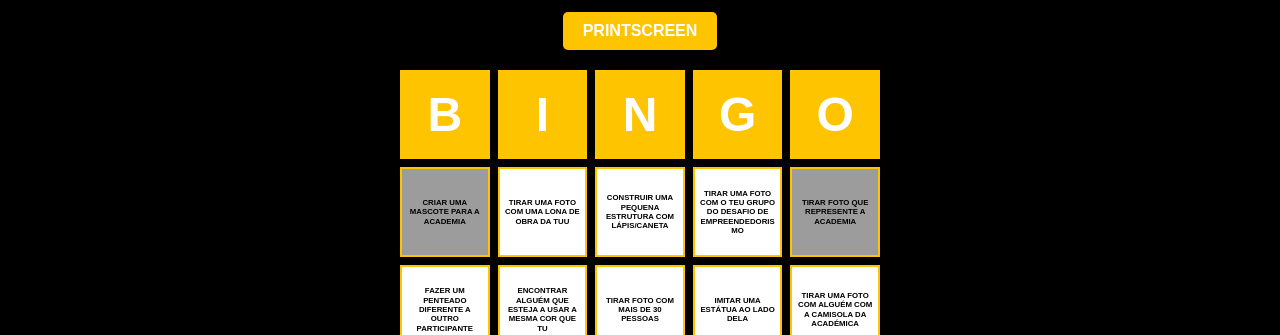
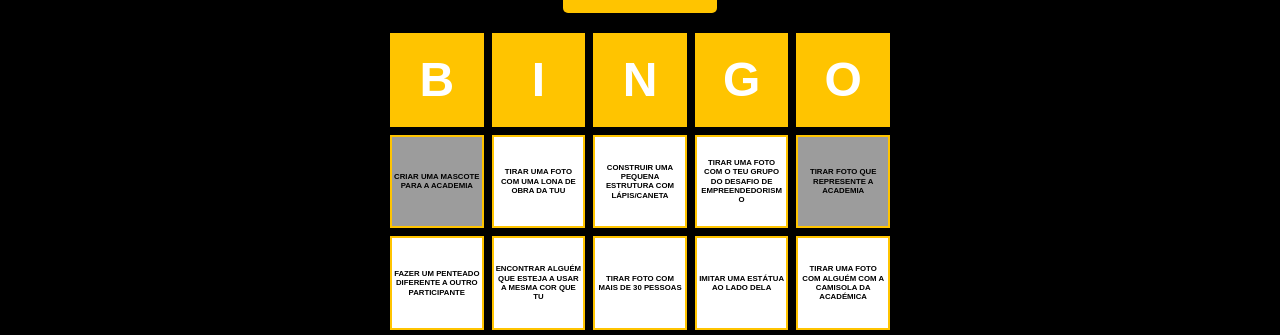
Before and after one commit to BINGOACADEMIATUU2025/BINGO-ACADEMIA-TUU-2025, a plain HTML site: page index.html in a window 1280 px wide. Shown: the part 240-575 px from the top of the page. Drawn offline with nearby package versions, Linux system fonts and the light colour scheme; a web font is replaced by a local one.

Commit message:
Update index.html

```diff
--- a/index.html
+++ b/index.html
@@ -9,24 +9,6 @@
   <meta name="apple-mobile-web-app-status-bar-style" content="black-translucent">
   <meta name="theme-color" content="#000000" />
   <style>
-    /* Reset CSS para consistência entre browsers */
-*, *::before, *::after {
-  box-sizing: border-box;
-  margin: 0;
-  padding: 0;
-}
-
-html, body {
-  font-family: 'DINBlack', sans-serif;
-  font-size: 16px;
-  line-height: 1.4;
-  -webkit-font-smoothing: antialiased;
-  -moz-osx-font-smoothing: grayscale;
-  text-rendering: optimizeLegibility;
-  -webkit-text-size-adjust: 100%;
-  -ms-text-size-adjust: 100%;
-}
-
     @font-face {
       font-family: 'DINBlack';
       src: local('DIN Black'), local('DIN-Black'),
@@ -335,11 +317,12 @@ html, body {
     }
 
     .board-wrapper {
-  max-width: 500px;
-  width: 100%;
-  padding: 0 10px;
-  margin: 0 auto;
-
+      display: flex;
+      flex-direction: column;
+      align-items: center;
+      width: 100%;
+      transform-origin: top center;
+      -webkit-transform-origin: top center;
     }
 
     .bingo-header {
```
